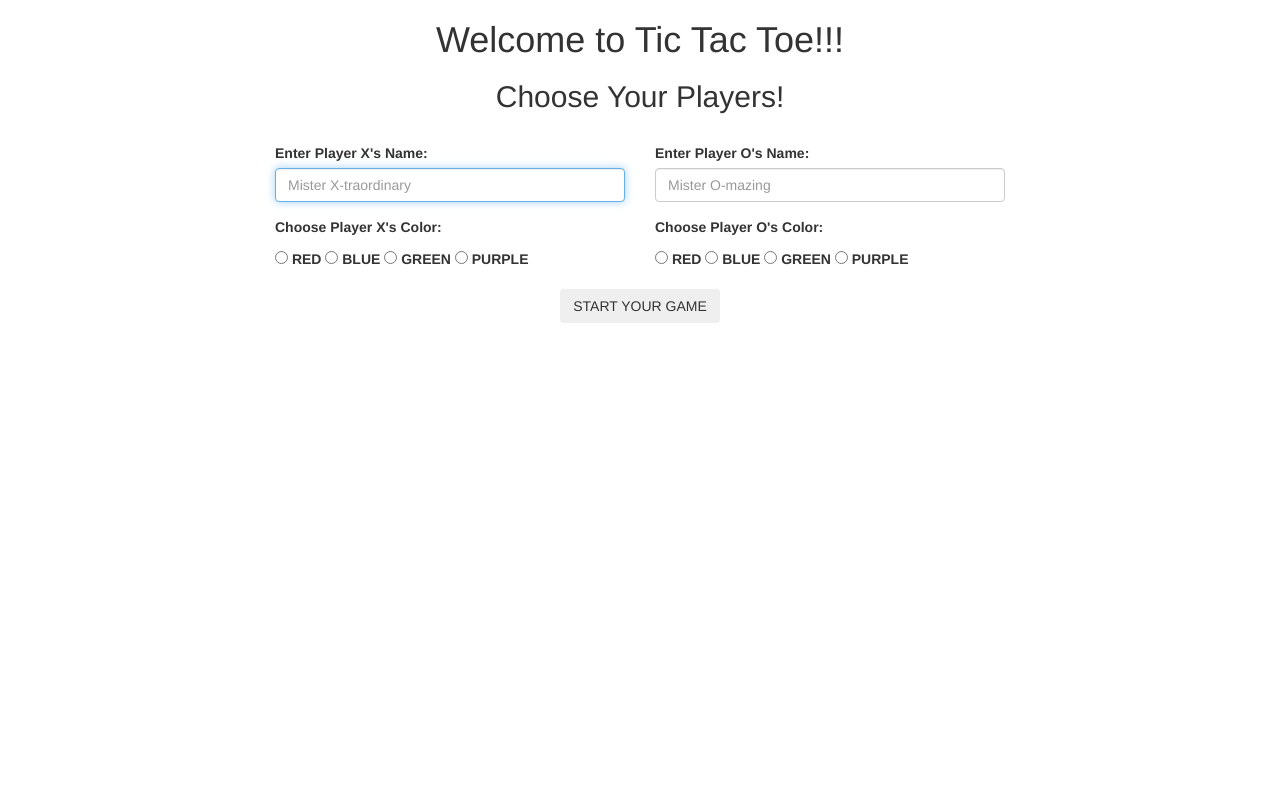
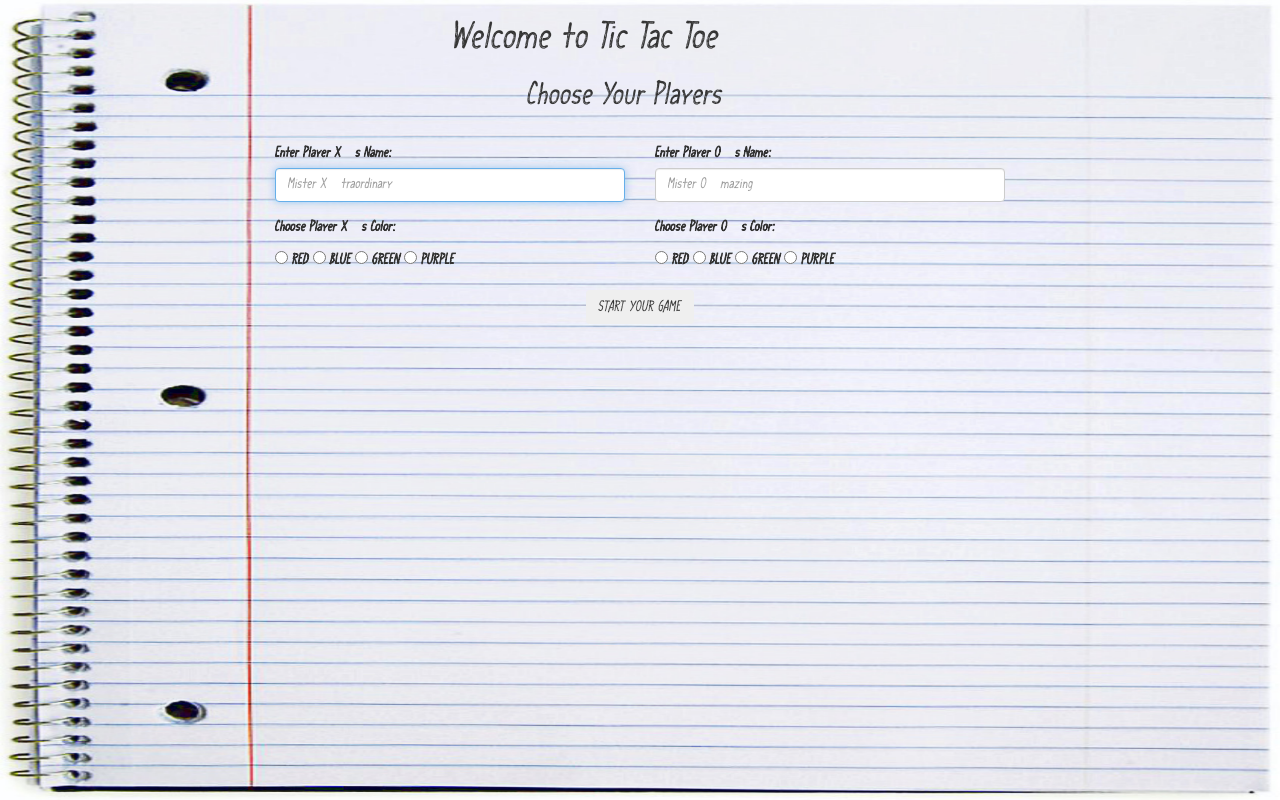
Before and after one commit to DillonLloydLee/Tic_Tac_Toe, a plain HTML site: page index.html in a window 1280 px wide. Drawn offline with nearby package versions, Linux system fonts and the light colour scheme.

Commit message:
add custom font and background.

```diff
--- a/css/styles.css
+++ b/css/styles.css
@@ -1,3 +1,12 @@
+@font-face {
+  font-family: "custom";
+  src: url(CFSchoolHandwriting-Regular.ttf);
+}
+
+body {
+  font-family: 'custom';
+}
+
 h1 {
   text-align: center;
 }
--- a/index.html
+++ b/index.html
@@ -3,13 +3,16 @@
   <head>
     <link href="https://maxcdn.bootstrapcdn.com/bootstrap/3.3.5/css/bootstrap.min.css" rel="stylesheet" type="text/css">
     <link href="css/styles.css" rel="stylesheet" type="text/css">
-    <link href="https://maxcdn.bootstrapcdn.com/bootstrap/3.3.5/css/bootstrap.min.css" rel="stylesheet" type="text/css">
     <script src="http://code.jquery.com/jquery-1.11.3.min.js"></script>
     <script src="js/scripts.js"></script>
+
     <title>Tic Tac Toe</title>
   </head>
   <body>
+    <img src="paper.jpg" alt="BACKGROUND FAILURE" style="position:fixed; top:0px; left:0px; width:100%; height:100%; z-index:-1">
     <div class="container">
+
+<!-- Player input forms : -->
 
       <div class="first-page">
       <h1>Welcome to Tic Tac Toe!!!</h1>
@@ -59,6 +62,8 @@
         </form>
       </div>
 
+<!-- After names have been input : -->
+
       <div class="second-page">
         <h1>Tic Tac Toe!!!</h1>
         <span class="turn-title"><h2><span class="turn"></span>'s Turn!</h2></span>
@@ -93,6 +98,8 @@
         </div>
         <div class=col-md-1></div>
 
+        <!-- When there is a winner : -->
+
         <div class="winner">
           <div class="col-md-3"></div>
           <div class="col-md-6"><center>
```
Also changed, not shown: css/CFSchoolHandwriting-Regular.ttf (added), paper.jpg (added).
